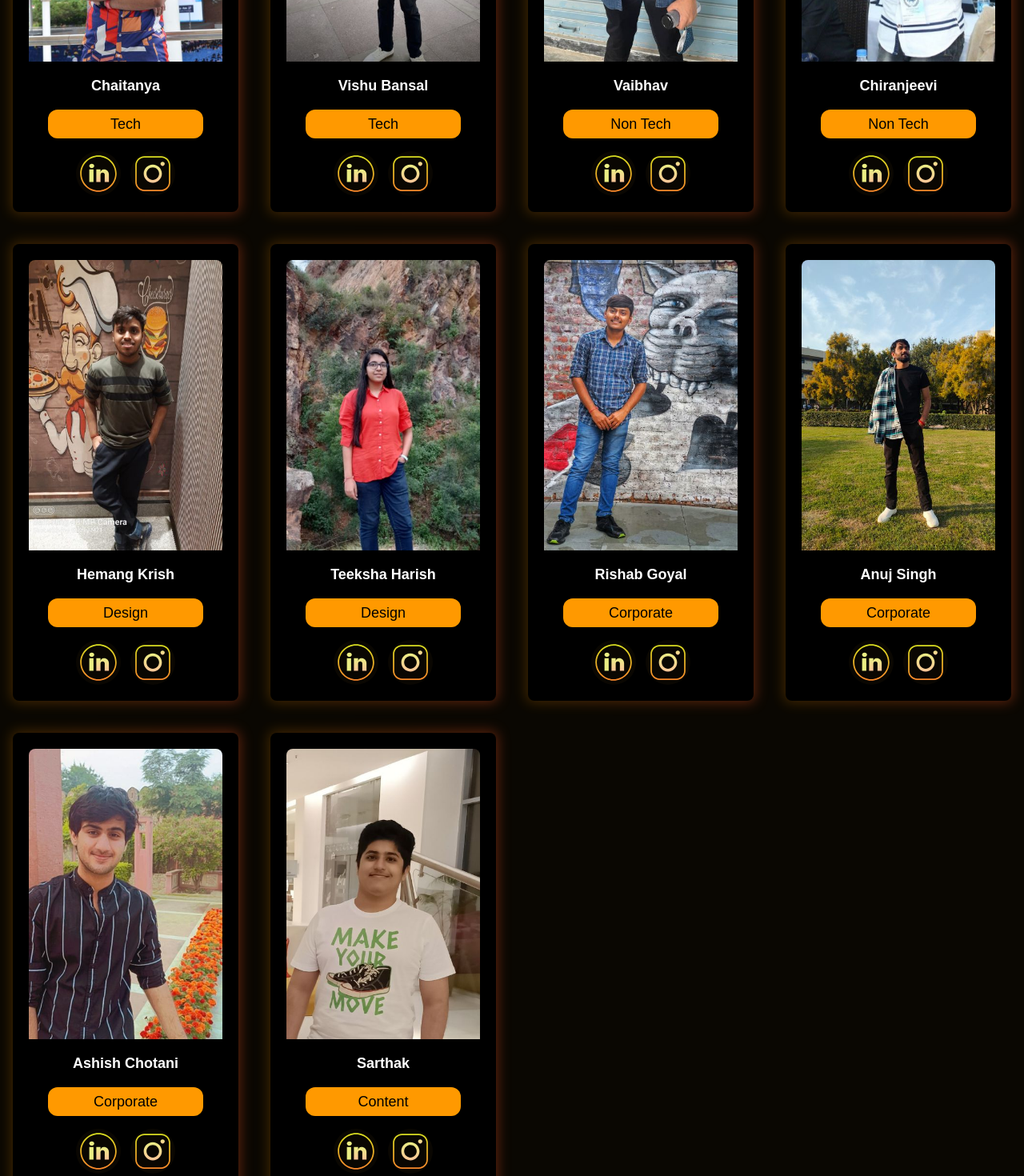
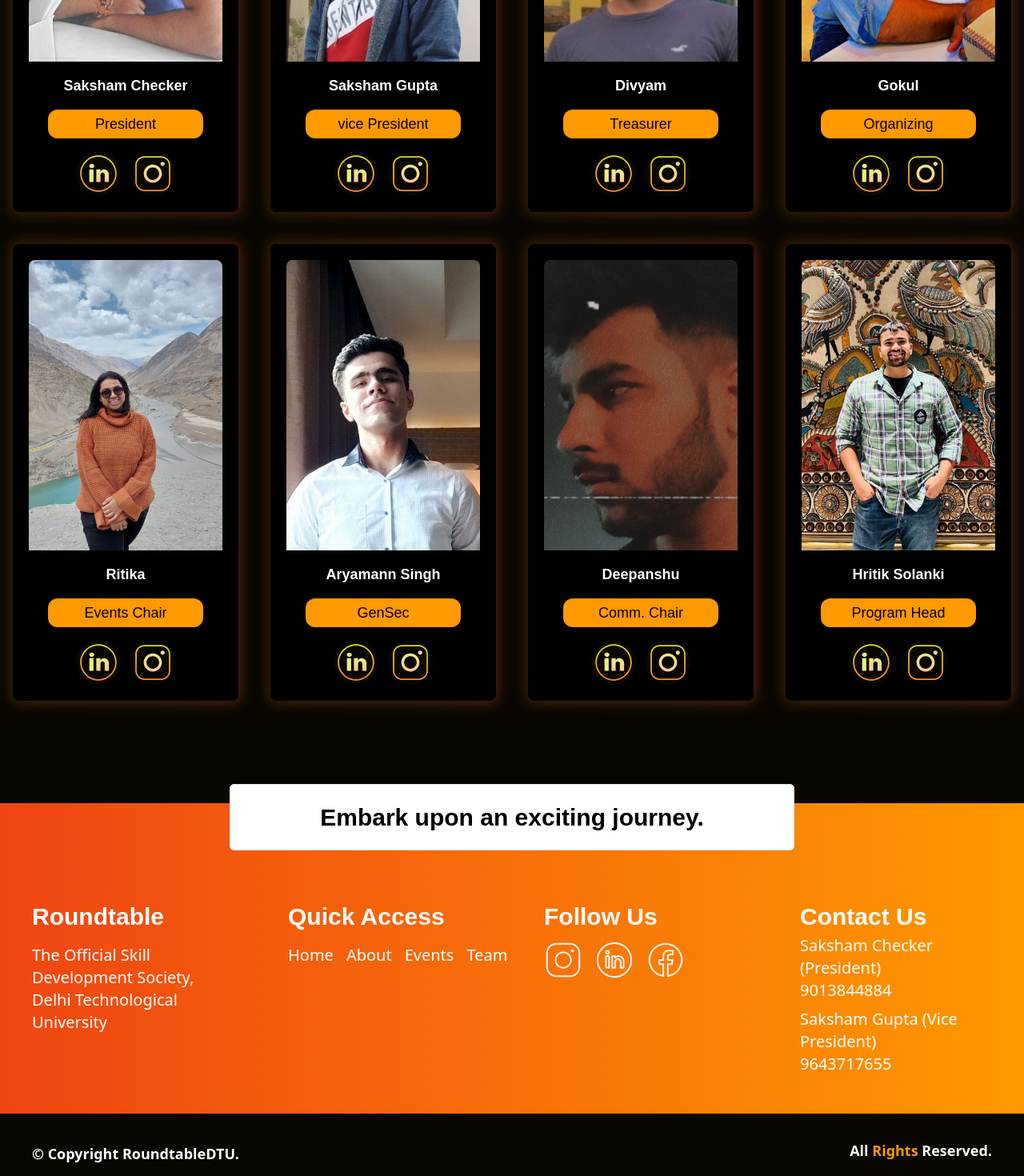
Before and after one commit to RoundTableDTU/Official-Website, a Next.js app: page /team in a window 1280 px wide. Shown: the part 660-2130 px from the top of the page at 80% size. Built offline with nearby package versions, Linux system fonts and the light colour scheme.

Commit message:
Update councilMembers.ts
added SC, ignore jc for now

```diff
--- a/utility/councilMembers.ts
+++ b/utility/councilMembers.ts
@@ -1,5 +1,5 @@
 export const councilMembers = {
-    'seniorCouncil': [
+    'juniorCouncil': [
       {
         name: "Saksham Checker",
         position: "President",
@@ -9,7 +9,7 @@ export const councilMembers = {
       },
       {
         name: "Saksham Gupta",
-        position: "Vice President",
+        position: "vice President",
         image: "/assets/images/team/senior/8.jpg",
         linkedin: "https://www.linkedin.com/in/saksham-gupta-12a5001b8/",
         instagram: "https://www.instagram.com/saksham_gpt11/"
@@ -58,85 +58,60 @@ export const councilMembers = {
         instagram: "https://www.instagram.com/hritiksolankii/"
       },
     ],
-    'juniorCouncil': [
+    'seniorCouncil': [
 
       {
         name: "Chaitanya",
-        position: "Tech",
+        position: "Vice President-Tech",
         image: "/assets/images/team/junior/Chaitanya Anand.jpg",
         linkedin: "https://www.linkedin.com/in/chaitanyanand/",
         instagram: "https://www.instagram.com/ultigend_lemate/"
       },
       {
         name: "Vishu Bansal",
-        position: "Tech",
+        position: "President",
         image: "/assets/images/team/junior/Vishu Bansal.jpg",
         linkedin: "https://www.linkedin.com/in/vishu-bansal-30385a20b/",
         instagram: "https://www.instagram.com/vbstellar/"
       },
 
       {
-        name: "Vaibhav",
-        position: "Non Tech ",
-        image: "/assets/images/team/junior/Vaibhav Pratap.jpg",
-        linkedin: "https://www.linkedin.com/in/vaibhav-pratap-singh-73550223a/",
-        instagram: "https://www.instagram.com/vaibh.ps__/"
-      },
-      {
-        name: "Chiranjeevi",
-        position: "Non Tech",
-        image: "/assets/images/team/junior/Chiranjeevi.jpg",
-        linkedin: "https://www.linkedin.com/in/chiranjeevi-choudhary-10294a234/",
-        instagram: "https://www.instagram.com/"
-      },
-
-
-
-      {
-        name: "Hemang Krish",
-        position: "Design",
-        image: "/assets/images/team/junior/Hemang Krish.jpg",
-        linkedin: "https://www.linkedin.com/in/hemang-krish-a739a1229/?trk=public_profile_browsemap&originalSubdomain=in",
-        instagram: "https://www.instagram.com/hk_being_duke/"
-      },
-      {
-        name: "Teeksha Harish",
-        position: "Design",
-        image: "/assets/images/team/junior/Teeksha Harish.jpg",
-        linkedin: "https://www.linkedin.com/in/teeksha-harish-5895a0234/",
-        instagram: "https://www.instagram.com/totodilestaraptor/"
-      },
-
-
-      {
-        name: "Rishab Goyal",
-        position: "Corporate",
+        name: "Rishabh Goyal",
+        position: "General Secretary",
         image: "/assets/images/team/junior/Rishab Goyal.jpg",
         linkedin: "https://www.linkedin.com/in/rishabh-goyal-6b7a1b201/?originalSubdomain=in",
         instagram: "https://www.instagram.com/rishabh_goyaal/"
       },
       {
         name: "Anuj Singh",
-        position: "Corporate",
+        position: "Vice President-Non Tech",
         image: "/assets/images/team/junior/Anuj Singh.jpg",
         linkedin: "https://www.linkedin.com/in/anuj-singh-1584ba230/",
         instagram: "https://www.instagram.com/anujsingh.22/"
       },
       {
         name: "Ashish Chotani",
-        position: "Corporate",
+        position: "Tresurer",
         image: "/assets/images/team/junior/Ashish.jpg",
         linkedin: "https://www.linkedin.com/in/ashish-chotani",
         instagram: "https://instagram.com/ashishchotani"
       },
 
       {
-        name: "Sarthak",
-        position: "Content",
-        image: "/assets/images/team/junior/Sarthak Sachdeva.jpg",
-        linkedin: "https://www.linkedin.com/in/sarthak-sachdev-927865249/",
-        instagram: "https://www.instagram.com/sarthaksach3004/"
-      }
+        name: "Vaibhav",
+        position: "Event Head ",
+        image: "/assets/images/team/junior/Vaibhav Pratap.jpg",
+        linkedin: "https://www.linkedin.com/in/vaibhav-pratap-singh-73550223a/",
+        instagram: "https://www.instagram.com/vaibh.ps__/"
+      },
+
+      {
+        name: "Vamsi",
+        position: "Event Head ",
+        image: "/assets/images/team/junior/Vaib",
+        linkedin: "https://www.linkedin.com/in/vaibhav-pratap-singh-73550223a/",
+        instagram: "https://www.instagram.com/vaibh.ps__/"
+      },
 
 
 
```
